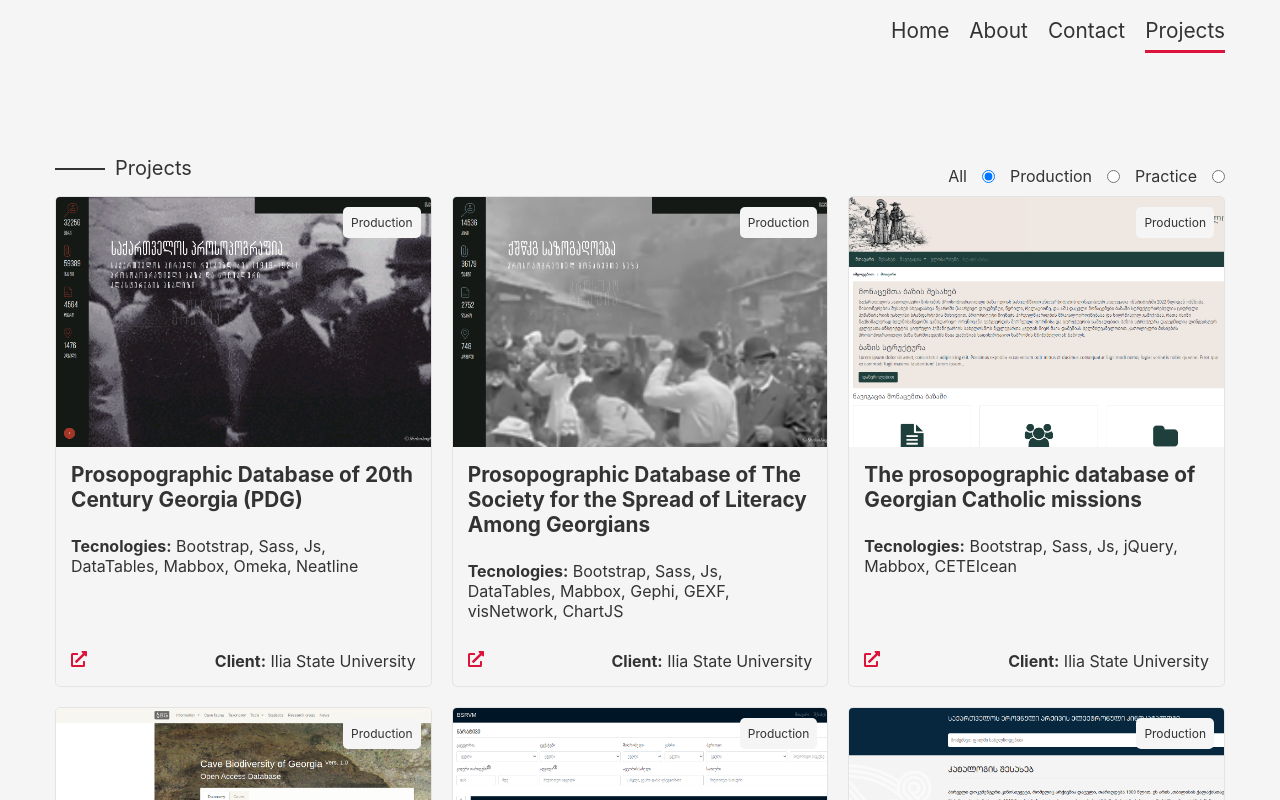
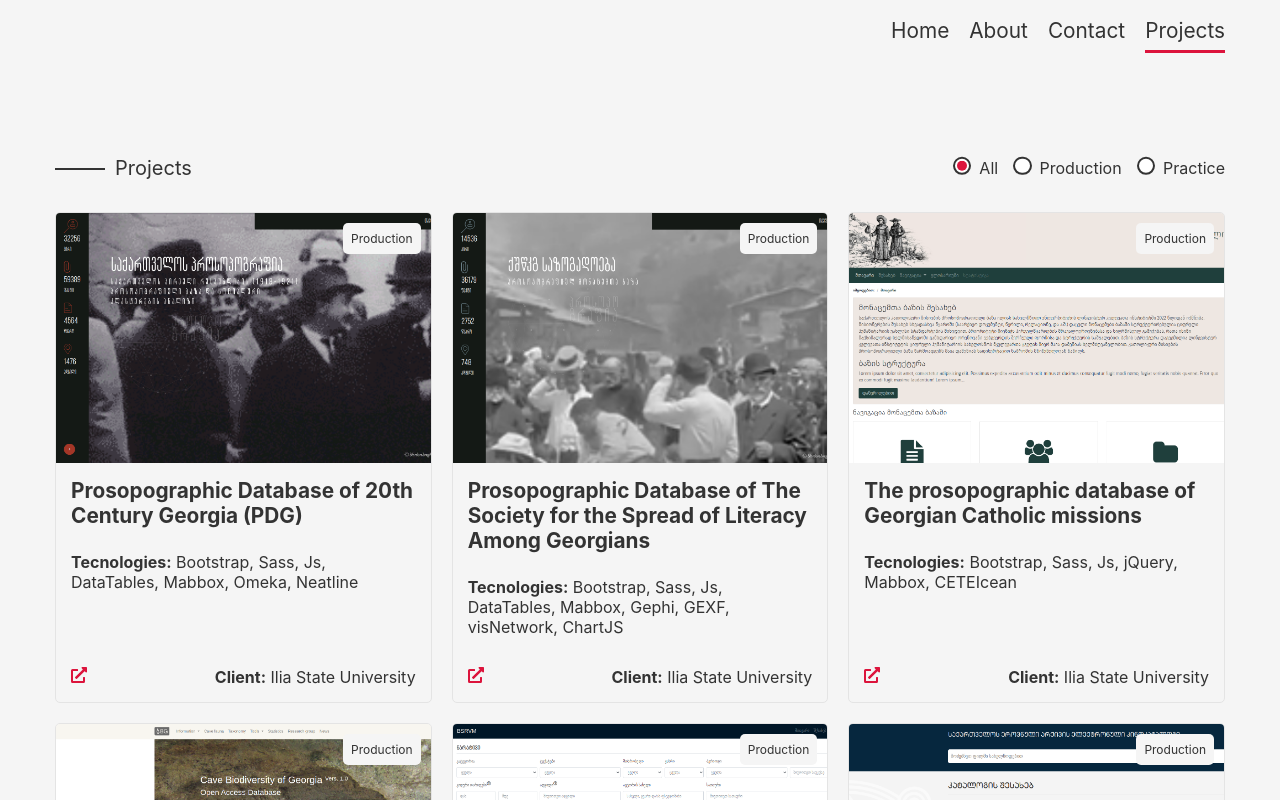
Before and after one commit to ratigumashvili/ola-portfolio, a React (Create React App) app: page /projects in a window 1280 px wide. Shown: the top 800 px of the page. Built offline with nearby package versions, Linux system fonts and the light colour scheme.

Commit message:
Added radio css

```diff
--- a/src/components/ui/FilterRecords.jsx
+++ b/src/components/ui/FilterRecords.jsx
@@ -1,7 +1,7 @@
 const FilterRecords = ({ handleFilter, selected }) => {
   return (
     <div className="filters">
-      <label htmlFor="all">All</label>
+      <label class="form-control">
         <input
           type="radio"
           name="choose"
@@ -9,7 +9,9 @@ const FilterRecords = ({ handleFilter, selected }) => {
           onChange={handleFilter}
           checked={selected === "all"}
         />
-      <label htmlFor="production">Production</label>
+        All
+      </label>
+      <label class="form-control">
         <input
           type="radio"
           name="choose"
@@ -17,7 +19,9 @@ const FilterRecords = ({ handleFilter, selected }) => {
           onChange={handleFilter}
           checked={selected === "production"}
         />
-      <label htmlFor="practice">Practice</label>
+        Production
+      </label>
+      <label class="form-control">
         <input
           type="radio"
           name="choose"
@@ -25,6 +29,8 @@ const FilterRecords = ({ handleFilter, selected }) => {
           onChange={handleFilter}
           checked={selected === "practice"}
         />
+        Practice
+      </label>
     </div>
   );
 };
--- a/src/index.scss
+++ b/src/index.scss
@@ -2,7 +2,13 @@
   margin: 0;
   padding: 0;
   box-sizing: border-box;
+
+  &::before,
+  &::after {
+    box-sizing: border-box;
+  }
 }
+
 body {
   font-family: -apple-system, BlinkMacSystemFont, "Segoe UI", "Roboto", "Oxygen",
     "Ubuntu", "Cantarell", "Fira Sans", "Droid Sans", "Helvetica Neue",
@@ -93,6 +99,7 @@ footer {
     display: flex;
     align-items: center;
     justify-content: space-between;
+    margin-bottom: 2rem;
   }
 
   .filters {
@@ -102,7 +109,6 @@ footer {
   }
 
   h1 {
-    margin-bottom: 1rem;
     position: relative;
     padding-left: 60px;
     font-size: 20px;
@@ -193,6 +199,9 @@ footer {
       font-size: 12px;
       background-color: whitesmoke;
       border-radius: 5px;
+      box-shadow: 1px -1px 0px -135px rgba(0, 0, 0, 0.67);
+      -webkit-box-shadow: 1px -1px 0px -135px rgba(0, 0, 0, 0.67);
+      -moz-box-shadow: 1px -1px 0px -135px rgba(0, 0, 0, 0.67);
     }
 
     img {
@@ -220,3 +229,38 @@ footer {
     }
   }
 }
+
+.form-control {
+  display: flex;
+  gap: 0.5em;
+}
+
+input[type="radio"] {
+  appearance: none;
+  background-color: #fff;
+  margin: 0;
+  font: inherit;
+  color: currentColor;
+  width: 1.15em;
+  height: 1.15em;
+  border: 2px solid currentColor;
+  border-radius: 50%;
+  transform: translateY(-0.075em);
+  display: flex;
+  align-items: center;
+  justify-content: center;
+}
+
+input[type="radio"]::before {
+  content: "";
+  width: 0.65em;
+  height: 0.65em;
+  border-radius: 50%;
+  transform: scale(0);
+  transition: 120ms transform ease-in-out;
+  box-shadow: inset 1em 1em crimson;
+}
+
+input[type="radio"]:checked::before {
+  transform: scale(1);
+}
--- a/src/pages/About.jsx
+++ b/src/pages/About.jsx
@@ -3,7 +3,9 @@ import React from "react";
 const About = () => {
   return (
     <div className="page">
-      <h1>About</h1>
+      <div className="title-holder">
+        <h1>About</h1>
+      </div>
     </div>
   );
 };
--- a/src/pages/Contact.jsx
+++ b/src/pages/Contact.jsx
@@ -3,7 +3,9 @@ import React from "react";
 const Contact = () => {
   return (
     <div className="page">
-      <h1>Contact</h1>
+      <div className="title-holder">
+        <h1>Contact</h1>
+      </div>
     </div>
   );
 };
--- a/src/pages/Home.jsx
+++ b/src/pages/Home.jsx
@@ -3,7 +3,9 @@ import { Link } from "react-router-dom";
 const Home = () => {
   return (
     <div className="page">
-      <h1>Hello,</h1>
+      <div className="title-holder">
+        <h1>Hello,</h1>
+      </div>
       <h2 className="greetnig-title">
         I'm <span>Rati</span> Gumashvili
       </h2>
```
Lines whose indentation alone changed are shown as unchanged.
